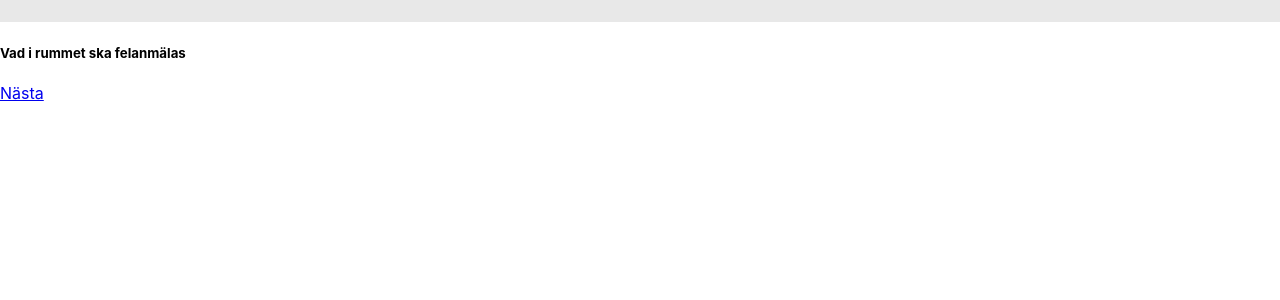
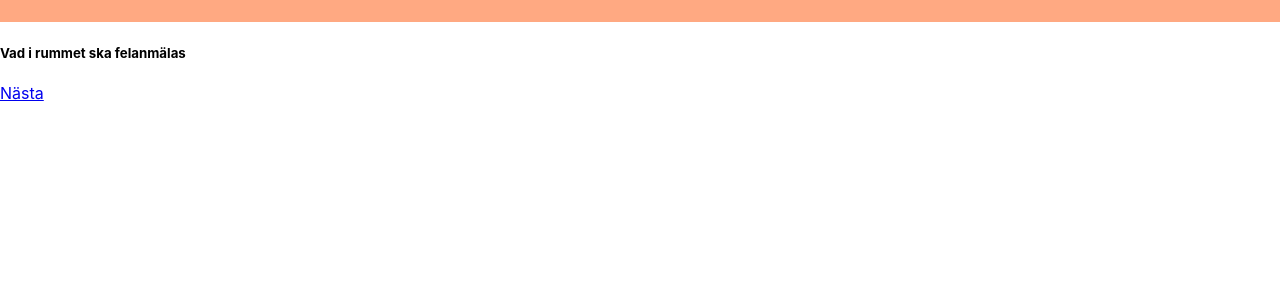
Before and after one commit to allmannyttan/felanmalan, a React (Vite) app in the folder packages/client/: page /objects in a window 1280 px wide. Shown: the top 300 px of the page. Built offline with nearby package versions, Linux system fonts and the light colour scheme.

Commit message:
chore: change color on header

```diff
--- a/packages/client/src/Theme.tsx
+++ b/packages/client/src/Theme.tsx
@@ -5,6 +5,7 @@ const theme: DefaultTheme = {
   colors: {
     darkOrange: '#DA4F1E',
     lightOrange: '#F97539',
+    paleOrange: '#FFA982',
     yellow: '#FFB305',
     green: '#90BF2D',
     dark: '#323232',
--- a/packages/client/src/components/Header.tsx
+++ b/packages/client/src/components/Header.tsx
@@ -4,7 +4,7 @@ import styled from 'styled-components'
 import { H4 } from './Typography'
 
 const Wrapper = styled.div`
-  background-color: ${({ theme }) => theme.colors.lightGrey};
+  background-color: ${({ theme }) => theme.colors.paleOrange};
   padding: 0.7rem 0;
   display: flex;
   width: 100%;
--- a/packages/client/src/styled.d.ts
+++ b/packages/client/src/styled.d.ts
@@ -5,6 +5,7 @@ declare module 'styled-components' {
     colors: {
       darkOrange: string
       lightOrange: string
+      paleOrange: string
       yellow: string
       green: string
       dark: string
```
